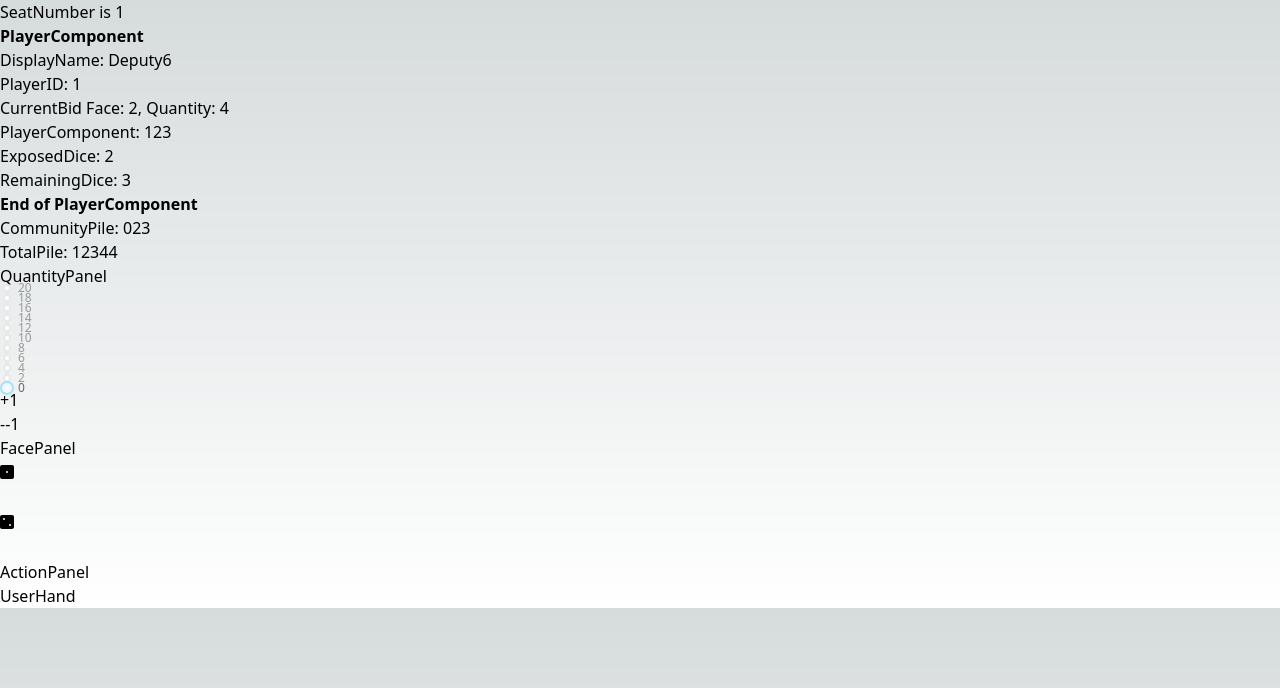
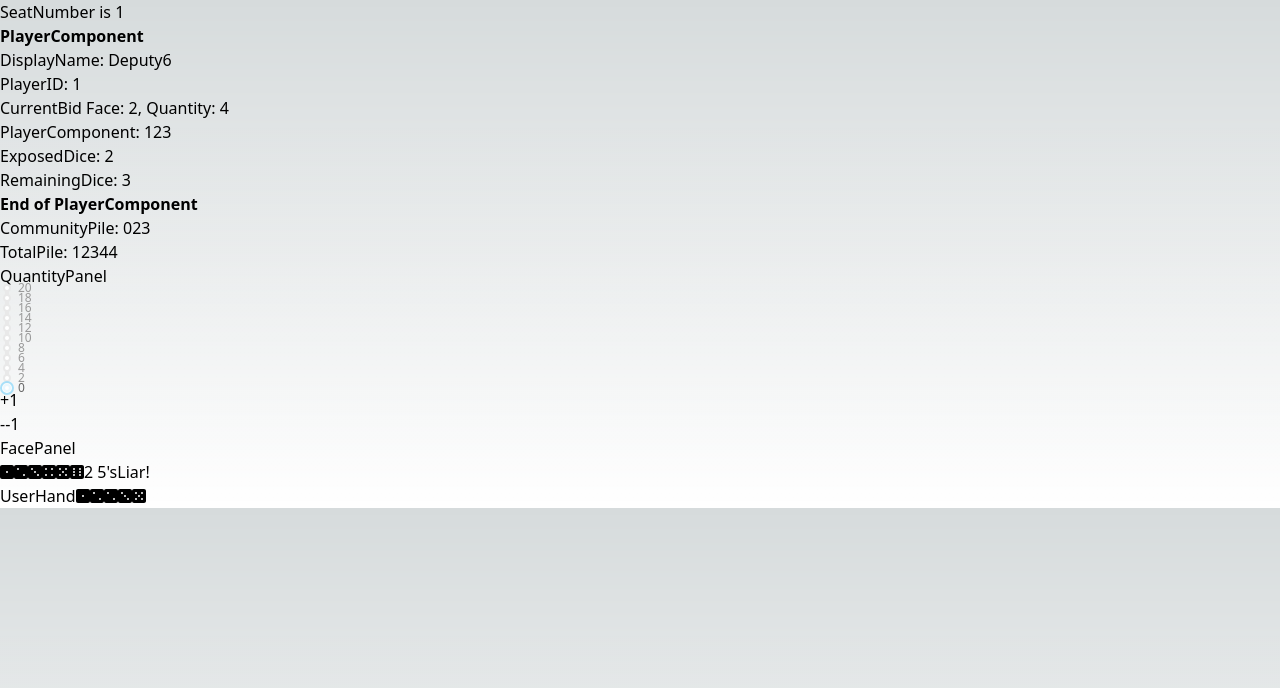
Before and after one commit to Victor-Huynh/liars-dice-nextjs, a Next.js app: page /play in a window 1280 px wide. Shown: the top 688 px of the page. Built offline with nearby package versions, Linux system fonts and the light colour scheme; what @material-tailwind/react would draw is missing.

Commit message:
finished mocking rest of the user panel components, wrote some logic for generating dice

```diff
--- /dev/null
+++ b/src/components/die.tsx
@@ -0,0 +1,35 @@
+import React from 'react';
+import { faDiceOne, faDiceTwo, faDiceThree, faDiceFour, faDiceFive, faDiceSix } from '@fortawesome/free-solid-svg-icons'
+import { FontAwesomeIcon } from '@fortawesome/react-fontawesome'
+
+const Die = (props: { face: number }) => {
+    const mapToFace = (face: number) => {
+        // return <FontAwesomeIcon icon={faDiceOne} className={`h-${size} w-${size}`} />;
+        // console.log("mapToFace called with face: " + face);
+        switch (face) {
+            case 1:
+                return <FontAwesomeIcon key={face} icon={faDiceOne} className={`h-12 w-12`} />
+            case 2:
+                return <FontAwesomeIcon key={face} icon={faDiceTwo} className={`h-12 w-12`} />
+            case 3:
+                return <FontAwesomeIcon key={face} icon={faDiceThree} className={`h-12 w-12`} />
+            case 4:
+                return <FontAwesomeIcon key={face} icon={faDiceFour} className={`h-12 w-12`} />
+            case 5:
+                return <FontAwesomeIcon key={face} icon={faDiceFive} className={`h-12 w-12`} />
+            case 6:
+                return <FontAwesomeIcon key={face} icon={faDiceSix} className={`h-12 w-12`} />
+            default:
+                console.log("error in mapToFace, invalid face");
+                return;
+        }
+    }
+
+    return (
+        <>
+            {mapToFace(props.face)}
+        </>
+    );
+};
+
+export default Die;
--- a/src/modules/game-module/game-module.tsx
+++ b/src/modules/game-module/game-module.tsx
@@ -7,7 +7,9 @@ export default function GameModule() {
     return (
         <>
             <Lobby />
-            <UserPanel />
+            <div className='absolute inset-y-3/4 flex'>
+                <UserPanel />
+            </div>
         </>
     );
 }
--- a/src/modules/user-panel/action-panel.tsx
+++ b/src/modules/user-panel/action-panel.tsx
@@ -1,10 +1,13 @@
+'use client'
 import React from 'react';
+import { Button } from "@material-tailwind/react";
 
-const ActionPanel = () => {
+const ActionPanel = (props: { quantity: number, face: number }) => {
     return (
-        <div>
-            ActionPanel
-        </div>
+        <>
+            <Button>{props.quantity} {props.face}'s</Button>
+            <Button>Liar!</Button>
+        </>
     );
 }
 
--- a/src/modules/user-panel/face-panel.tsx
+++ b/src/modules/user-panel/face-panel.tsx
@@ -1,17 +1,25 @@
 import React from 'react';
 import { faDiceOne, faDiceTwo, faDiceThree, faDiceFour, faDiceFive, faDiceSix } from '@fortawesome/free-solid-svg-icons'
 import { FontAwesomeIcon } from '@fortawesome/react-fontawesome'
+import { config, dom } from "@fortawesome/fontawesome-svg-core";
 
 const FacePanel = () => {
     return (
         <>
-            FacePanel
-            <div style={{ height: 50, width: 50 }}>
-                <FontAwesomeIcon icon={faDiceOne} />
-            </div>
-            <div style={{ height: 50, width: 50 }}>
-                <FontAwesomeIcon icon={faDiceTwo} />
-            </div>
+            <span className="flex">
+                <p>FacePanel</p>
+                {/* TODO: write a callback function to make selection the one that's clicked */}
+                <span className=''>
+                    <FontAwesomeIcon icon={faDiceOne} className="h-12 w-12" />
+                    <FontAwesomeIcon icon={faDiceTwo} className="h-12 w-12" />
+                    <FontAwesomeIcon icon={faDiceThree} className="h-12 w-12" />
+                </span>
+                <span className=''>
+                    <FontAwesomeIcon icon={faDiceFour} className="h-12 w-12" />
+                    <FontAwesomeIcon icon={faDiceFive} className="h-12 w-12" />
+                    <FontAwesomeIcon icon={faDiceSix} className="h-12 w-12" />
+                </span>
+            </span>
         </>
     );
 }
--- a/src/modules/user-panel/quantity-panel.tsx
+++ b/src/modules/user-panel/quantity-panel.tsx
@@ -5,7 +5,7 @@ import React from 'react';
 const QuantityPanel = () => {
     return (
         <>
-            <div>
+            <div className="relative grid">
                 QuantityPanel
                 {/* Consider using Range from tailwindcss instead? */}
                 <Slider panelHeight={100} panelWidth={100} maxBet={20} />
--- a/src/modules/user-panel/user-hand.tsx
+++ b/src/modules/user-panel/user-hand.tsx
@@ -1,9 +1,23 @@
+import Die from '@/components/die';
 import React from 'react';
 
-const UserHand = () => {
+const UserHand = (props: { dice: number[] }) => {
+    const generatedHand: JSX.Element[] = [];
+
+    const generateHand = (dice: number[]) => {
+        // console.log("generating hand...");
+        dice.map((die) => {
+            // console.log("die: " + die);
+            generatedHand.push(<Die face={die} />);
+        });
+    };
+
+    generateHand(props.dice);
+
     return (
-        <div>
+        <div className='flex'>
             UserHand
+            {generatedHand}
         </div>
     );
 }
--- a/src/modules/user-panel/user-panel.tsx
+++ b/src/modules/user-panel/user-panel.tsx
@@ -9,8 +9,8 @@ const UserPanel = () => {
         <>
             <QuantityPanel />
             <FacePanel />
-            <ActionPanel />
-            <UserHand />
+            <ActionPanel quantity={2} face={5} />
+            <UserHand dice={[1, 2, 2, 3, 5]} />
         </>
     );
 }
```
Also changed, not shown: src/app/play/clientexample.tsx (deleted, +0 -14 lines).
